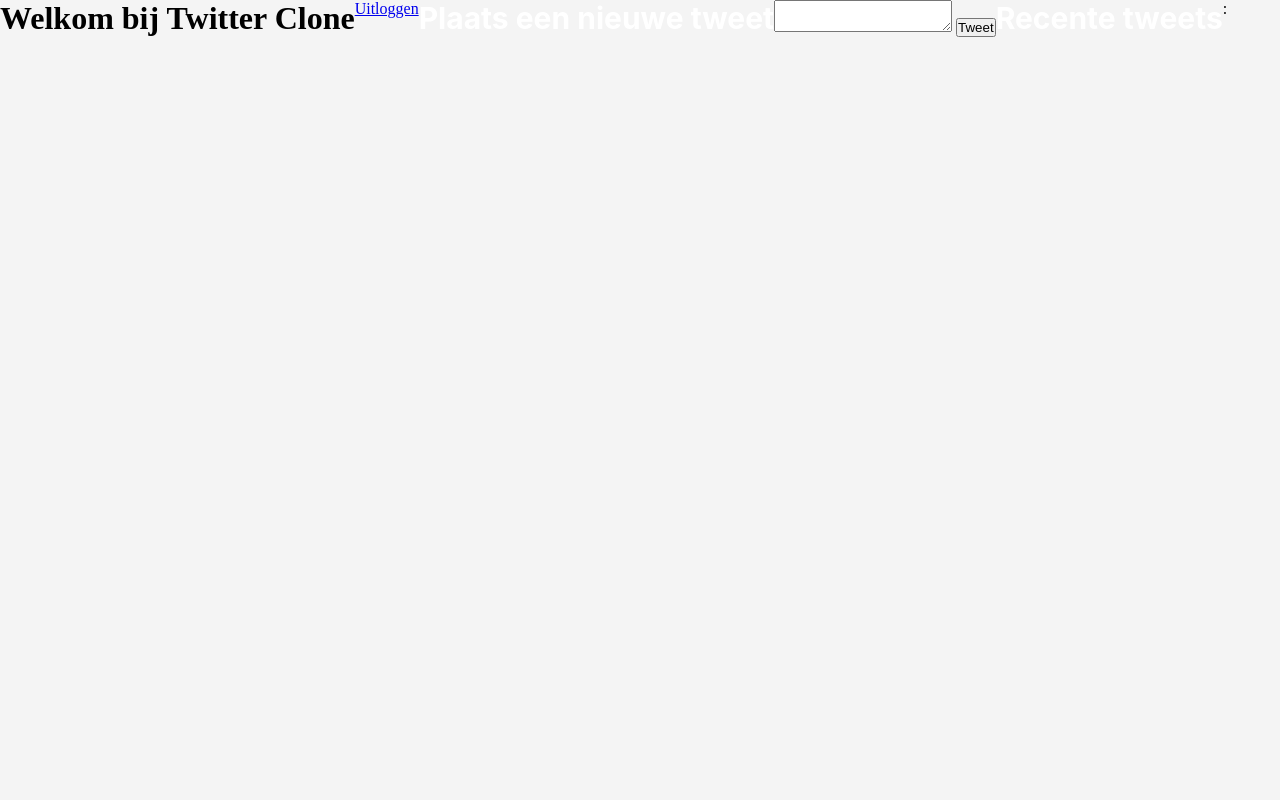
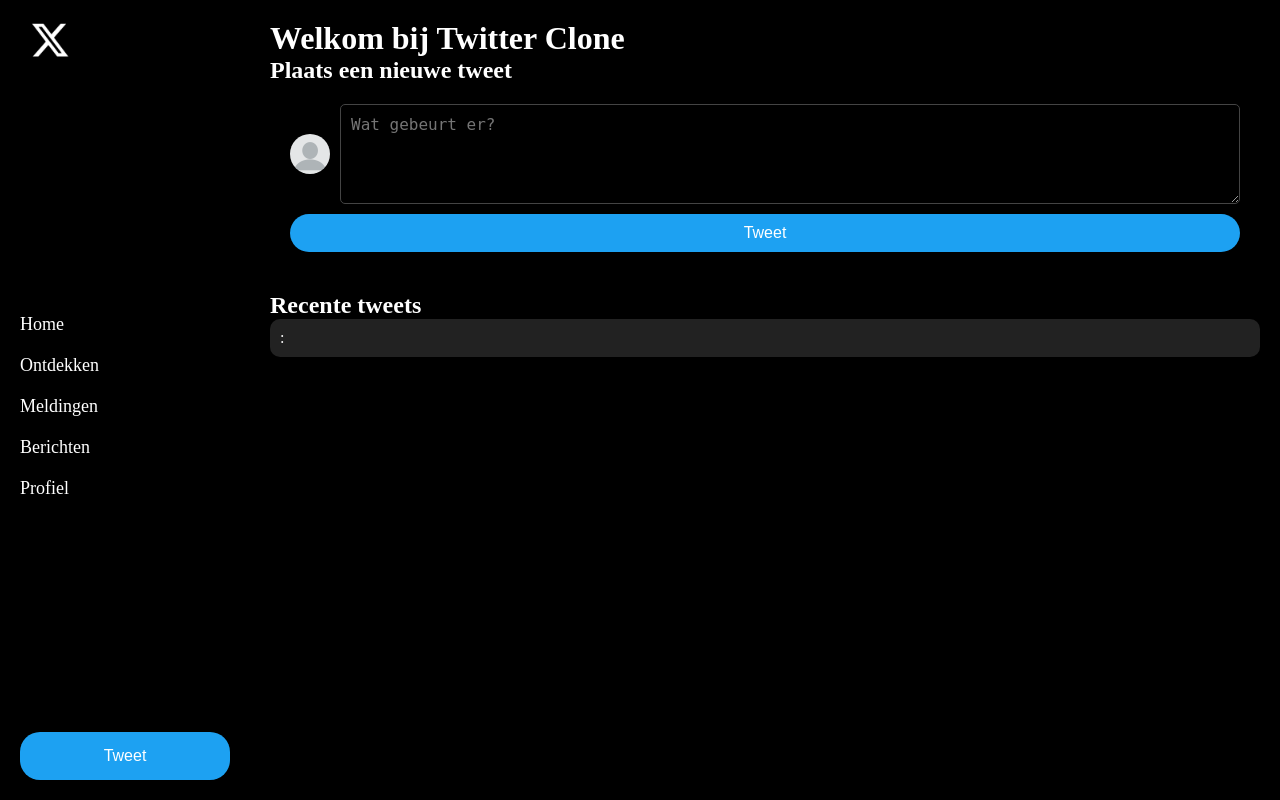
Before and after one commit to karim753/project-3-php, a PHP site: page /tweet.html in a window 1280 px wide. Run offline with PHP 8.4, Linux system fonts and the light colour scheme.

Commit message:
css toegevoegd

```diff
--- a/php-oefenen/styles.css
+++ b/php-oefenen/styles.css
@@ -7,69 +7,53 @@
 body {
     display: flex;
     height: 100vh;
-    background-color: #f4f4f4;
+    background-color: black;
+    color: white;
 }
 
-.left-section {
-    flex: 1.5;
+.menu {
+    width: 250px;
+    background-color: black;
+    color: white;
     display: flex;
-    justify-content: center;
-    align-items: center;
-    background-color: black;
+    flex-direction: column;
+    justify-content: space-between;
+    padding: 20px;
+    height: 100vh;
+}
+
+.logo-container {
+    display: flex;
+    justify-content: flex-start;
+    padding-left: 10px;
+    margin-bottom: 10px;
 }
 
 .logo {
-    max-width: 40%;
+    width: 40px;
     height: auto;
 }
 
-.right-section {
-    flex: 1;
-    background-color: black;
-    display: flex;
-    flex-direction: column;
-    justify-content: center;
-    align-items: center;
-    padding: 30px;
-    box-shadow: -5px 0 10px rgba(0, 0, 0, 0.1);
-    color: white;
+.menu ul {
+    list-style: none;
+    padding-top: 10px;
 }
 
-h2 {
-    margin-bottom: 20px;
-    color: white;
-    font-size: 30px; /* Grotere tekst */
-    font-family: 'Inter', 'Segoe UI', 'Helvetica Neue', Arial, sans-serif;
-
+.menu ul li {
+    padding: 10px 0;
 }
 
-.register-form {
-    width: 100%;
-    max-width: 350px;
+.menu ul li a {
+    color: white;
+    text-decoration: none;
+    font-size: 18px;
 }
 
-.input-group {
-    margin-bottom: 15px;
-    text-align: left;
+.menu ul li a:hover {
+    color: #1DA1F2;
 }
 
-.input-group label {
-    font-weight: bold;
-    margin-bottom: 5px;
-    color: white;  /* Labels wit maken */
-}
-
-.input-group input {
-    width: 100%;
-    padding: 10px;
-    border: 1px solid white; /* Witte rand voor contrast */
-    border-radius: 5px;
-    font-size: 16px;
-    color: white;  /* Tekst in invoervelden wit */
-    background-color: transparent;  /* Achtergrond transparant houden */
-}
-
-.submit-btn {
+.tweet-btn {
     background-color: #1DA1F2;
     color: white;
     padding: 15px;
@@ -78,13 +62,68 @@ h2 {
     font-size: 16px;
     cursor: pointer;
     transition: background-color 0.3s ease;
-    width: 100%; /* Knop langer maken */
+    width: 100%;
 }
 
-.submit-btn:hover {
+.tweet-btn:hover {
     background-color: #0d95e8;
 }
 
-.submit-btn:focus {
-    outline: none;
+.content {
+    flex: 1;
+    padding: 20px;
 }
+
+.tweet-form {
+    background-color: black;
+    padding: 20px;
+    border-radius: 10px;
+    margin-bottom: 20px;
+}
+
+.tweet-input {
+    display: flex;
+    align-items: center;
+}
+
+.profile-pic {
+    width: 40px;
+    height: 40px;
+    border-radius: 50%;
+    margin-right: 10px;
+}
+
+.tweet-form textarea {
+    width: 100%;
+    height: 100px;
+    background-color: black;
+    color: white;
+    border: 1px solid #444;
+    padding: 10px;
+    border-radius: 5px;
+    font-size: 16px;
+}
+
+.tweet-form button {
+    background-color: #1DA1F2;
+    color: white;
+    padding: 10px 15px;
+    border: none;
+    border-radius: 20px;
+    font-size: 16px;
+    cursor: pointer;
+    transition: background-color 0.3s ease;
+    margin-top: 10px;
+    width: 100%;
+}
+
+.tweet-form button:hover {
+    background-color: #0d95e8;
+}
+
+.tweet {
+    background-color: #222;
+    padding: 10px;
+    border-radius: 10px;
+    margin-bottom: 10px;
+}
--- a/php-oefenen/tweet.html
+++ b/php-oefenen/tweet.html
@@ -7,16 +7,33 @@
   <link rel="stylesheet" href="styles.css">
 </head>
 <body>
-<h1>Welkom bij Twitter Clone</h1>
-<a href="logout.php">Uitloggen</a>
+<div class="menu">
+  <div class="logo-container">
+    <img src="twitterlogo.png" alt="Logo" class="logo">
+  </div>
+  <ul>
+    <li><a href="#">Home</a></li>
+    <li><a href="#">Ontdekken</a></li>
+    <li><a href="#">Meldingen</a></li>
+    <li><a href="#">Berichten</a></li>
+    <li><a href="#">Profiel</a></li>
+  </ul>
+  <button class="tweet-btn">Tweet</button>
+</div>
+
+<div class="content">
+  <h1> Welkom bij Twitter Clone </h1>
   <h2>Plaats een nieuwe tweet</h2>
-<form action="../project-3-php/php-oefenen/tweet.php" method="POST">
-  <textarea name="content" required></textarea>
+  <form action="tweet.html" method="POST" class="tweet-form">
+    <div class="tweet-input">
+      <img src="blank-pfp.webp" alt="Profiel" class="profile-pic">
+      <textarea name="content" required placeholder="Wat gebeurt er?"></textarea>
+    </div>
     <button type="submit">Tweet</button>
   </form>
   <h2>Recente tweets</h2>
   <?php foreach ($tweets as $tweet): ?>
-<div>
+  <div class="tweet">
     <p>
       <strong>
         <?= htmlspecialchars($tweet['username']) ?>
@@ -25,5 +42,6 @@
     <small><?= $tweet['created_at'] ?></small>
   </div>
   <?php endforeach; ?>
+</div>
 </body>
 </html>
--- a/php-oefenen/tweet.php
+++ b/php-oefenen/tweet.php
@@ -56,7 +56,7 @@ if (!isset($_SESSION['user_id'])) {
 
 // Haal tweets op uit de database
 $stmt = $pdo->query("SELECT tweets.content, users.username, tweets.created_at FROM tweets JOIN users ON tweets.user_id = users.id ORDER BY tweets.created_at DESC");
-tweets = $stmt->fetchAll(PDO::FETCH_ASSOC);
+$tweets = $stmt->fetchAll(PDO::FETCH_ASSOC);
 
 ?>
 
```
Also changed, not shown: php-oefenen/blank-pfp.webp (added). Lines whose indentation alone changed are shown as unchanged.
